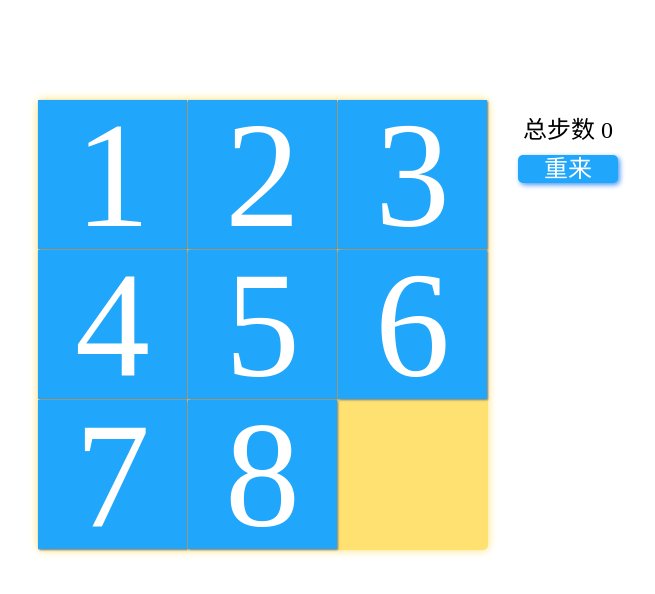
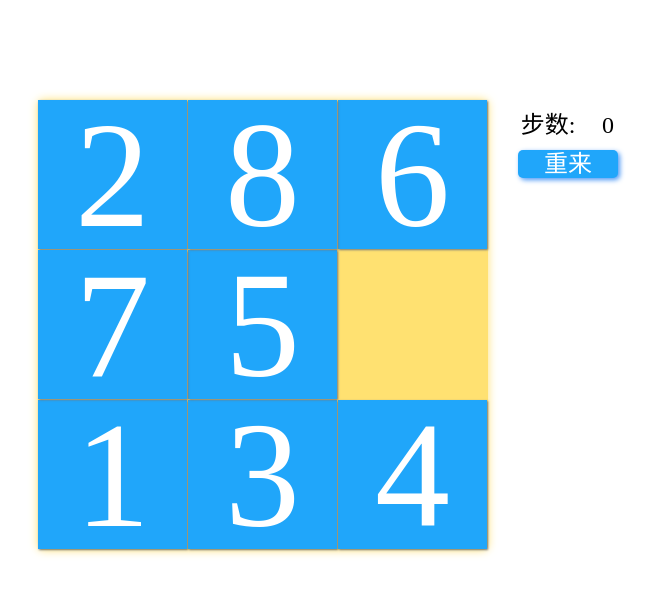
Before and after one commit to ladyrick/puzzle, a plain HTML site: page index.html in a window 1280 px wide. Shown: the whole page, without its empty margins (307-962 px from the left). Drawn offline with Linux system fonts and the light colour scheme.

Commit message:
改了“总步数”的显示

```diff
--- a/index.html
+++ b/index.html
@@ -22,7 +22,8 @@
         <div id="d8" onclick="move(8)"> 8</div>
     </div>
     <div id="control">
-        <p id="counter">总步数  0</p>
+        <p id="board">步数:</p>
+        <p id="counter"></p>
         <p id="reset" onclick="reset()">重来</p>
     </div>
 </div>
--- a/puzzle.css
+++ b/puzzle.css
@@ -2,6 +2,9 @@
     padding: 0;
     margin: 0;
     border: 0;
+    -webkit-user-select: none;
+    -moz-user-select: none;
+    -ms-user-select: none;
     user-select: none;
 }
 
@@ -57,10 +60,25 @@ body {
     text-align: center;
 }
 
+#control #board, #control #counter {
+    font-size: 24px;
+    line-height: 30px;
+    display:inline-block;
+    float: left;
+}
+
+#control #board{
+    width:80px;
+}
+
+#control #counter{
+    width:40px;
+}
+
 #reset {
     margin-top: 10px;
     display: inline-block;
-    line-height:28px;
+    line-height: 28px;
     font-size: 24px;
     width: 100px;
     height: 28px;
@@ -69,7 +87,7 @@ body {
     border-radius: 5px;
     box-shadow: 2px 2px 5px #4c98f5;
     text-align: center;
-    cursor:pointer;
+    cursor: pointer;
 }
 
 #message {
--- a/puzzle.js
+++ b/puzzle.js
@@ -17,7 +17,7 @@ function move(id) {
         document.getElementById("d" + id).style.left = d_posXY[target_d][0] + "px";
         document.getElementById("d" + id).style.top = d_posXY[target_d][1] + "px";
         ++stepcount;
-        document.getElementById("counter").innerText = "总步数  " + stepcount;
+        document.getElementById("counter").innerText = stepcount;
     }
     var finish_flag = true;
     for (var k = 1; k < 9; ++k) {
@@ -50,7 +50,7 @@ function whereCanTo(cur_div) {
 function reset() {
     random_d();
     stepcount = 0;
-    document.getElementById("counter").innerText = "总步数  " + stepcount;
+    document.getElementById("counter").innerText = stepcount;
     document.getElementById("message").innerText = "";
 }
 
@@ -90,4 +90,4 @@ function nxs() {
     return n;
 }
 
-window.onload = reset();
+window.onload = reset;
```
